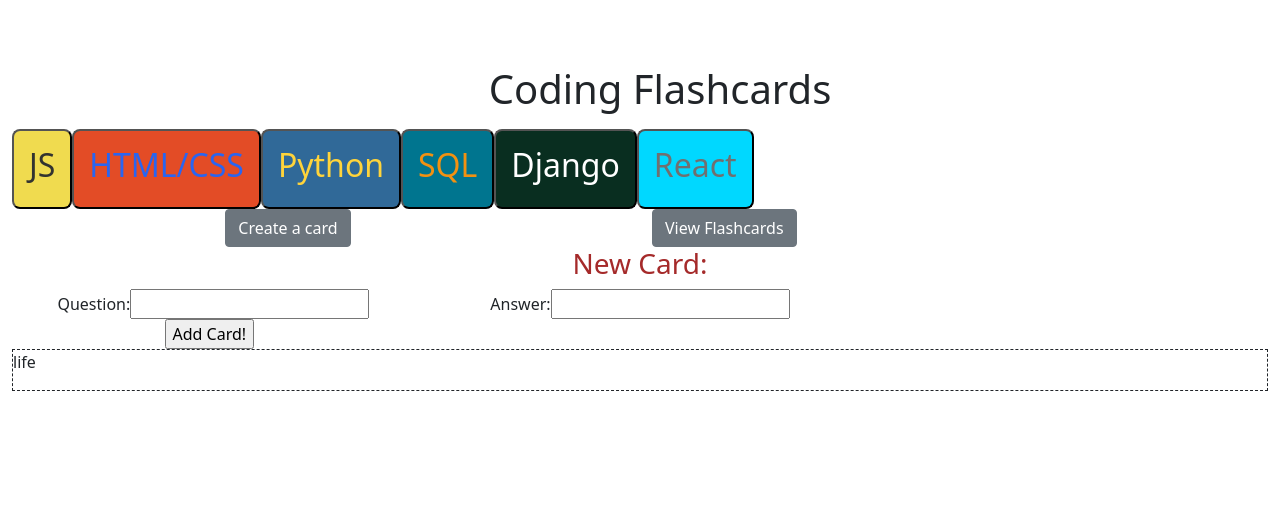
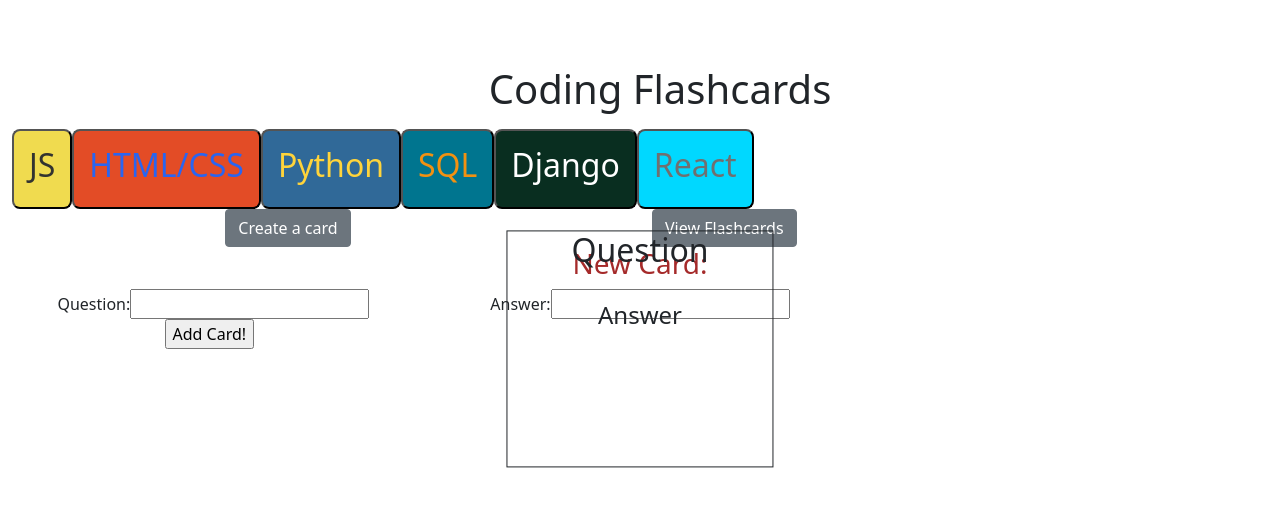
Before and after one commit to connor-hood/flashcard_fe, a React (Create React App) app: page / in a window 1280 px wide. Shown: the top 506 px of the page. Built offline with nearby package versions, Linux system fonts and the light colour scheme.

Commit message:
finished main flashcard viewer, need to work on interlinking application with axios request

```diff
--- a/src/components/CardViewer/cardViewer.css
+++ b/src/components/CardViewer/cardViewer.css
@@ -1,5 +1,13 @@
 .flashcard {
     border: 1px;
-    border-style: dashed;
-    align-content: center;
+    border-style: solid;
+    margin: 0;
+    padding-bottom: 10%;
+    padding-left: 5%;
+    padding-right: 5%;
+    text-align: center;
+    position: absolute;
+    left: 50%;
+    margin-right: -50%;
+    transform: translate(-50%, -50%);
 }
--- a/src/components/CardViewer/cardViewer.jsx
+++ b/src/components/CardViewer/cardViewer.jsx
@@ -4,7 +4,9 @@ import '../CardViewer/cardViewer.css'
 function CardViewer(props){
     return(
         <div className="flashcard">
-            <p>life</p>
+            <h2>Question</h2>
+            <br></br>
+            <h4>Answer</h4>
         </div>
     )
 }
```
